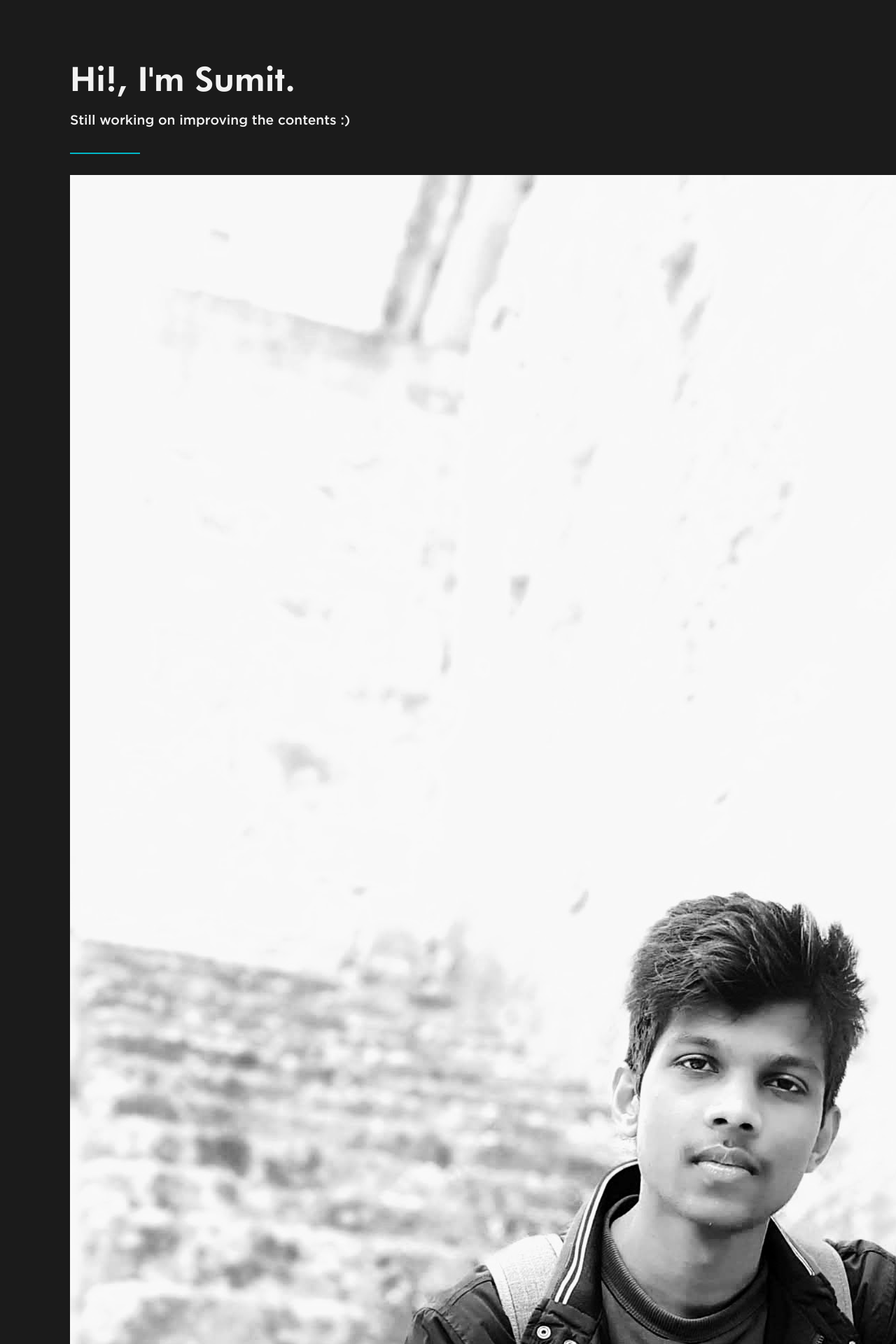
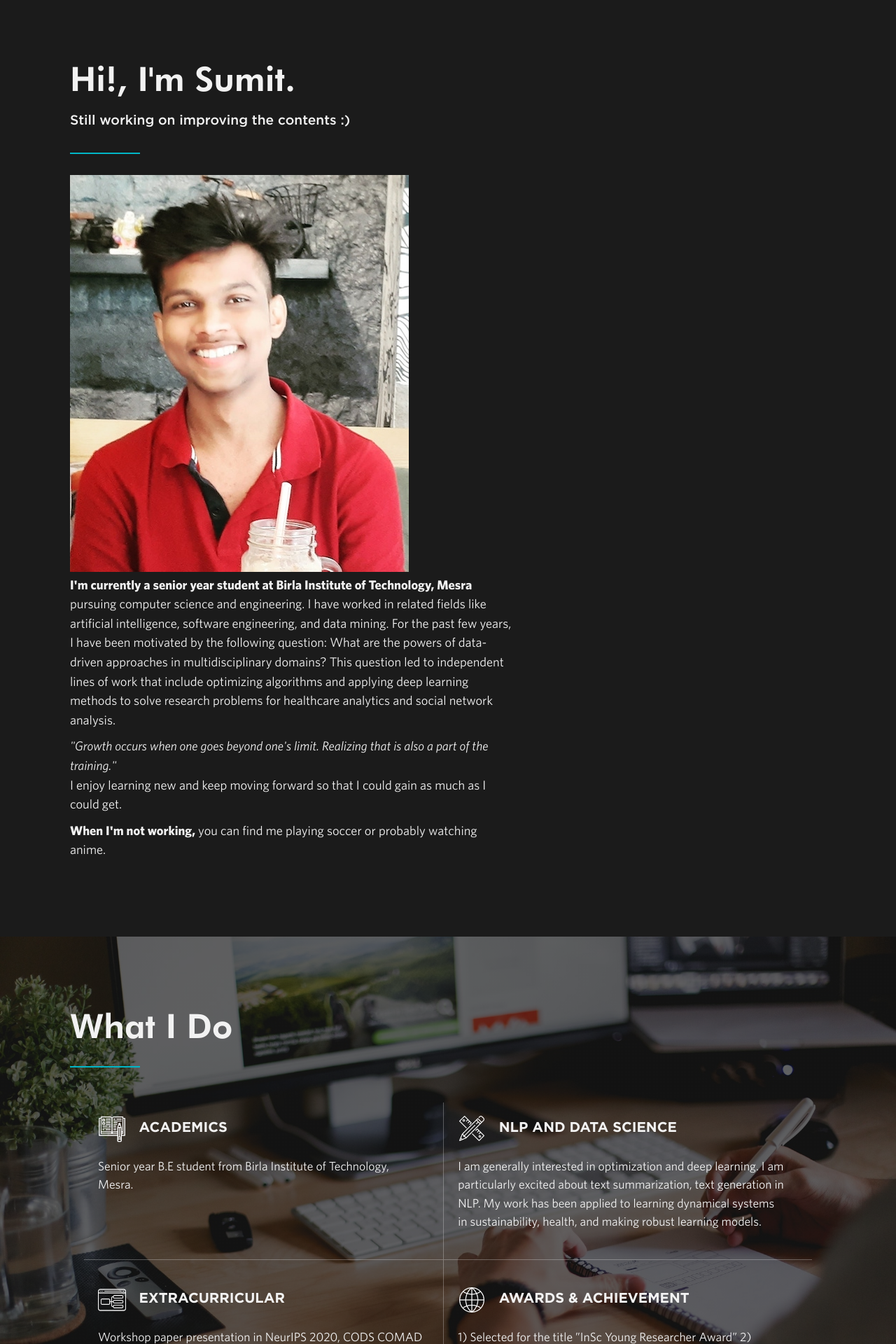
Before and after one commit to sumit6597/sumit6597.github.io, a Jekyll site: the page built from index.html, in a window 1280 px wide. Shown: the part 944-2864 px from the top of the page at 70% size. Built offline with Jekyll 4.4.1, drawn with Linux system fonts in a browser that asks for light colours; nearby versions of some CDN libraries.

Commit message:
Update about.html

```diff
--- a/_includes/about.html
+++ b/_includes/about.html
@@ -5,7 +5,7 @@
       <h3 class="section-subheading">Still working on improving the contents :)  </h3>
       <span class="divider"></span>
       <div class="about-wrapper">
-        <img class="headshot1" src="img/headshot1.jpg" alt="headshot1">
+        <img class="pic" src="img/pic.jpg" alt="pic">
         <div class="about-text-wrapper">
           <p class="about-text"><strong>I'm currently a senior year student at Birla Institute of Technology, Mesra</strong> pursuing computer science and engineering. I have worked in related fields like artificial intelligence, software engineering, and data mining. For the past few years, I have been motivated by the following question: What are the powers of data-driven approaches in multidisciplinary domains? This question led to independent lines of work that include optimizing algorithms and applying deep learning methods to solve research problems for healthcare analytics and social network analysis. </p>
           <p class="about-text"><cite>"Growth occurs when one goes beyond one's limit. Realizing that is also a part of the training."</cite><br>I enjoy learning new and keep moving forward so that I could gain as much as I could get.</p>
```
